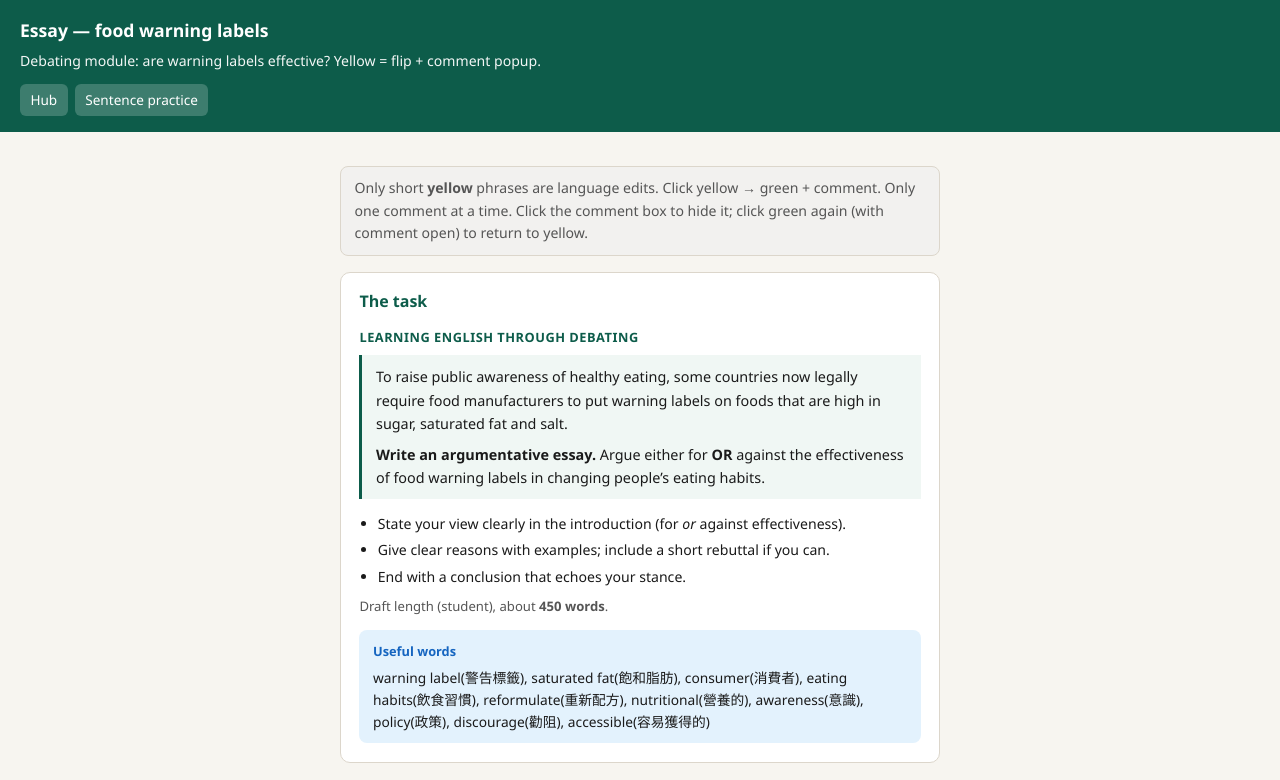
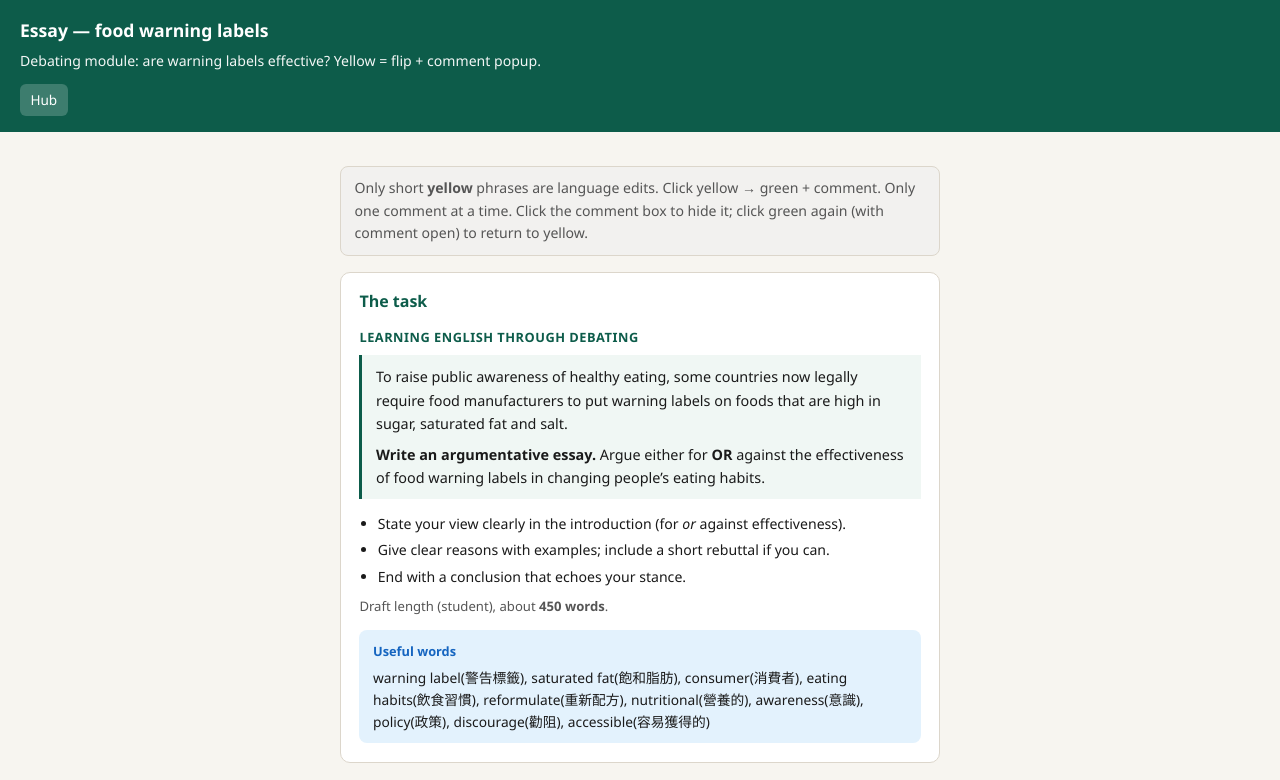
Before and after one commit to beatsaway/quicknote, a plain HTML site: page curtis_dse/essay-food-warning-labels.html in a window 1280 px wide. Shown: the top 780 px of the page. Drawn offline with Linux system fonts and the light colour scheme.

Commit message:
Remove sentence-practice nav link from food warning labels essay.
Co-authored-by: Cursor <cursoragent@cursor.com>

```diff
--- a/curtis_dse/essay-food-warning-labels.html
+++ b/curtis_dse/essay-food-warning-labels.html
@@ -273,7 +273,6 @@
     <p>Debating module: are warning labels effective? Yellow = flip + comment popup.</p>
     <nav>
       <a href="index.html">Hub</a>
-      <a href="exercise-sentence-structures.html">Sentence practice</a>
     </nav>
   </header>
   <main>
```
